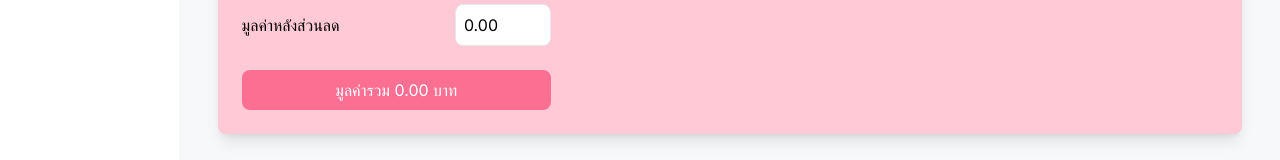
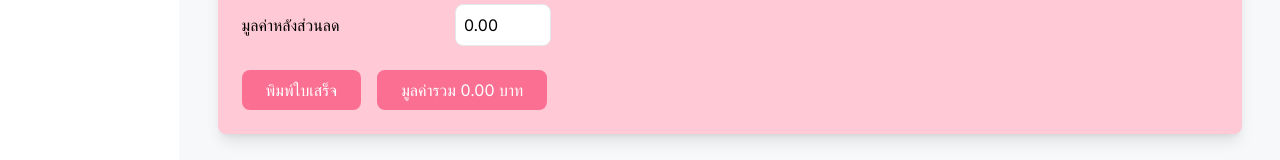
Before and after one commit to Tiggers123/CLINICPROJECT, a Next.js app in the folder frontend/: page /expense in a window 1280 px wide. Shown: the part 538-698 px from the top of the page. Built offline with nearby package versions, Linux system fonts and the light colour scheme.

Commit message:
ทำพิมใบเสร็จ

```diff
--- a/frontend/app/(dashboard)/expense/page.tsx
+++ b/frontend/app/(dashboard)/expense/page.tsx
@@ -59,10 +59,65 @@ const Page = () => {
     ]);
   };
 
+  // ฟังก์ชันสำหรับพิมพ์ใบเสร็จ
+  const printReceipt = () => {
+    const receiptHTML = `
+      <html>
+        <head>
+          <title>ใบเสร็จ</title>
+          <style>
+            body { font-family: Arial, sans-serif; padding: 20px; }
+            h1 { text-align: center; }
+            table { width: 100%; border-collapse: collapse; margin: 20px 0; }
+            table, th, td { border: 1px solid #ddd; }
+            th, td { padding: 8px; text-align: left; }
+            .text-right { text-align: right; }
+          </style>
+        </head>
+        <body>
+          <h1>ใบเสร็จรับเงิน</h1>
+          <p>เลขที่เอกสาร: EXP-9999999</p>
+          <p>วันที่สร้าง: 11-11/2024</p>
+          <table>
+            <thead>
+              <tr>
+                <th>ลำดับ</th>
+                <th>รายการ</th>
+                <th>จำนวน</th>
+                <th>ราคา/หน่วย</th>
+                <th>ราคารวม</th>
+              </tr>
+            </thead>
+            <tbody>
+              ${rows
+        .map(
+          (row) => `
+                  <tr>
+                    <td>${row.id}</td>
+                    <td>${row.item || "-"}</td>
+                    <td class="text-right">${row.quantity || "0"}</td>
+                    <td class="text-right">${row.unitPrice || "0.00"}</td>
+                    <td class="text-right">${row.totalPrice.toFixed(2)}</td>
+                  </tr>
+                `
+        )
+        .join("")}
+            </tbody>
+          </table>
+          <p class="text-right">ส่วนลด: ${discount || "0.00"} บาท</p>
+          <h2 class="text-right">ยอดสุทธิ: ${finalValue.toFixed(2)} บาท</h2>
+        </body>
+      </html>
+    `;
+    const printWindow = window.open("", "_blank", "width=800,height=600");
+    printWindow?.document.write(receiptHTML);
+    printWindow?.document.close();
+    printWindow?.print();
+  };
+
   return (
     <div className="p-6 max-w-7xl mx-auto">
       <h1 className="text-2xl font-bold mb-6">บันทึกค่าใช้จ่าย</h1>
-
       <div className="bg-[#FFC9D6]  p-6 rounded-lg flex flex-col md:flex-row items-center gap-6 mb-8">
         <div className="flex flex-col">
           <p className="font-semibold">เลขที่เอกสาร : EXP-9999999</p>
@@ -88,6 +143,7 @@ const Page = () => {
             </button>
           </div>
         </div>
+
       </div>
 
       <div className="bg-[#FFC9D6] p-6 rounded-lg shadow-lg max-w-5xl mx-auto">
@@ -179,9 +235,17 @@ const Page = () => {
                 className="border p-2 rounded-lg w-24"
               />
             </div>
-            <button className="bg-[#FB6F92] text-white px-6 py-2 rounded-lg w-full">
+            <div className="flex gap-4">
+              <button
+                onClick={printReceipt}
+                className="bg-[#FB6F92] text-white px-6 py-2 rounded-lg"
+              >
+                พิมพ์ใบเสร็จ
+              </button>
+              <button className="bg-[#FB6F92] text-white px-6 py-2 rounded-lg">
                 มูลค่ารวม {finalValue.toFixed(2)} บาท
               </button>
+            </div>
           </div>
         </div>
       </div>
```
Lines whose indentation alone changed are shown as unchanged.
